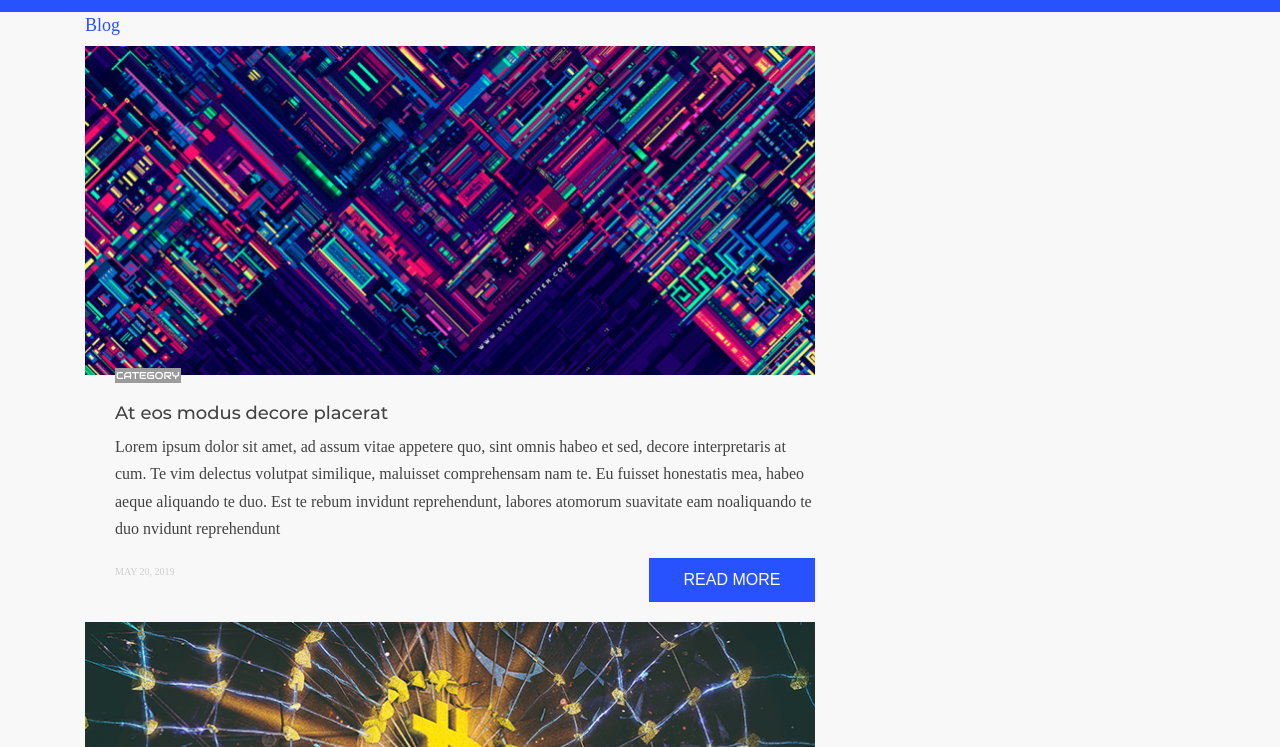
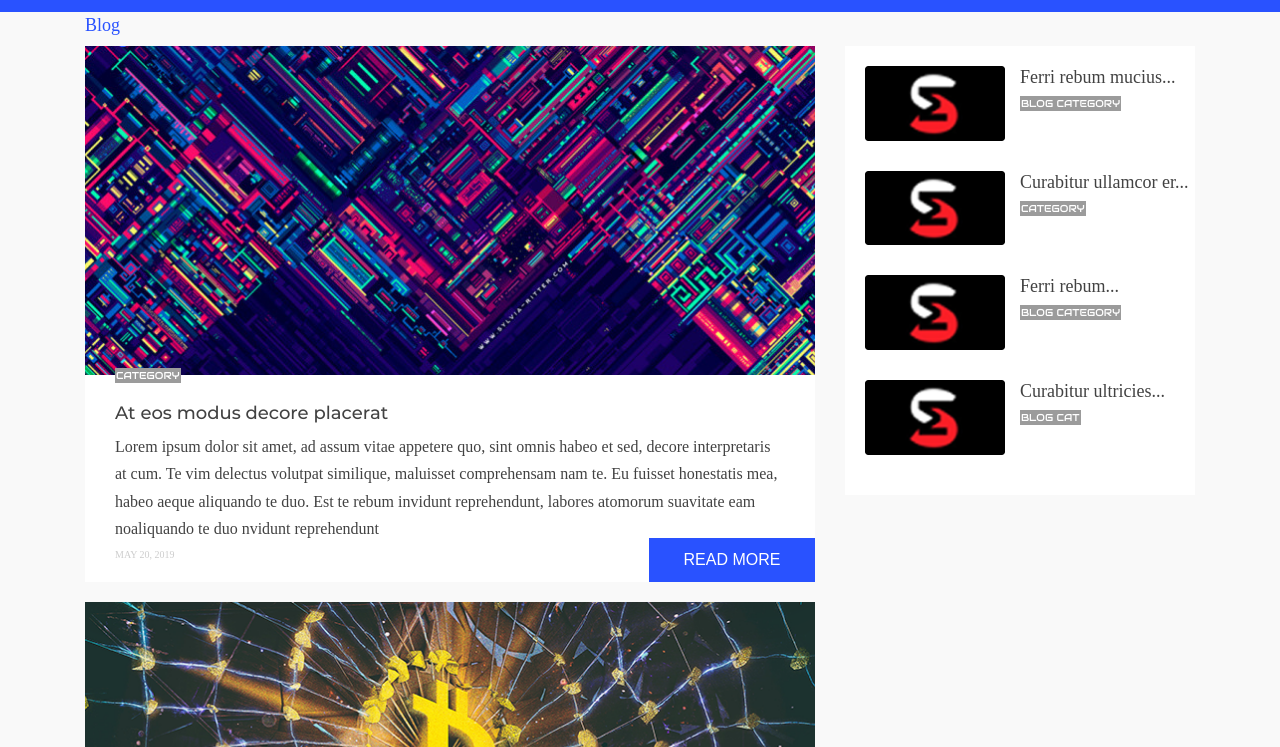
Before and after one commit to rudmm/airdrop, a plain HTML site: page MAS_Blue/index.html in a window 1280 px wide. Shown: the part 53-800 px from the top of the page. Drawn offline with nearby package versions, Linux system fonts and the light colour scheme; a web font is replaced by a local one.

Commit message:
block right

```diff
--- a/MAS_Blue/css/main.css
+++ b/MAS_Blue/css/main.css
@@ -1,5 +1,5 @@
 body{
-    background: #f8f8f8;
+    background: #f9f9f9;
     font-family: 'Montserrat', sans-serif;
 }
 
@@ -12,7 +12,11 @@ main .blog{
   height: 18px;
   z-index: 357;
 }
-main .block span.categories{
+main .block{
+    background: #fff;
+    margin-bottom: 20px;
+}
+main  .categories{
   font-size: 10px;
   font-family: "Audiowide";
   color: #fff;
@@ -32,6 +36,7 @@ main .block p, main .block h1{
    margin-left: 30px;
   font-family: "Montserrat";
   color: rgb( 66, 66, 66 );
+  padding-right: 30px;
 
 }
 main .block p{
@@ -47,7 +52,8 @@ main .block .button{
   justify-content: center;
   align-items: center;
   text-transform: uppercase;
-  margin-bottom: 20px;
+  position: relative;
+  bottom: 20px;
 }
 main .block span.dates{
   font-size: 10px;
@@ -57,6 +63,30 @@ main .block span.dates{
   width: 65px;
   height: 10px;
   margin-left: 30px;
+  position: relative;
+  bottom: 17px;
+}
+main .place{
+    background: #fff;
+    padding: 20px;
+    padding-bottom: 10px;
+}
+main .place img{
+    border-radius: 3px;
+}
+main .place p {
+  font-size: 18px;
+  font-family: "Montserrat";
+  color: rgb( 66, 66, 66 );
+  line-height: 1.333;
+  margin: 0;
+
+}
+main .place .row{
+    margin-bottom: 30px;
+}
+
+
 }
 
 }
--- a/MAS_Blue/index.html
+++ b/MAS_Blue/index.html
@@ -194,7 +194,34 @@
                          </div>
 
                     </div>
-                    <div class="col-md-4"></div>
+                    <div class="col-md-4">
+                      <div class="place">
+                        <div class="row">
+                        <div class="col-md-6"><img src="images/s.png" class="img-fluid"></div>
+                        <div class="col-md-6 p-0">
+                        <p>Ferri rebum mucius...</p>
+                        <span class="categories">blog category</span></div>
+                        </div>
+                        <div class="row">
+                        <div class="col-md-6"><img src="images/s.png" class="img-fluid"></div>
+                        <div class="col-md-6 p-0">
+                        <p>Curabitur ullamcor er...</p>
+                        <span class="categories">category</span></div>
+                        </div>
+                        <div class="row">
+                        <div class="col-md-6"><img src="images/s.png" class="img-fluid"></div>
+                        <div class="col-md-6 p-0">
+                        <p>Ferri rebum...</p>
+                        <span class="categories">blog category</span></div>
+                        </div>
+                        <div class="row">
+                        <div class="col-md-6"><img src="images/s.png" class="img-fluid"></div>
+                        <div class="col-md-6 p-0">
+                        <p>Curabitur ultricies...</p>
+                        <span class="categories">blog cat</span></div>
+                        </div>
+                      </div>
+                    </div>
                 </div>
             </div>
             <div class="container">
```
Also changed, not shown: MAS_Blue/images/s.png (added).
